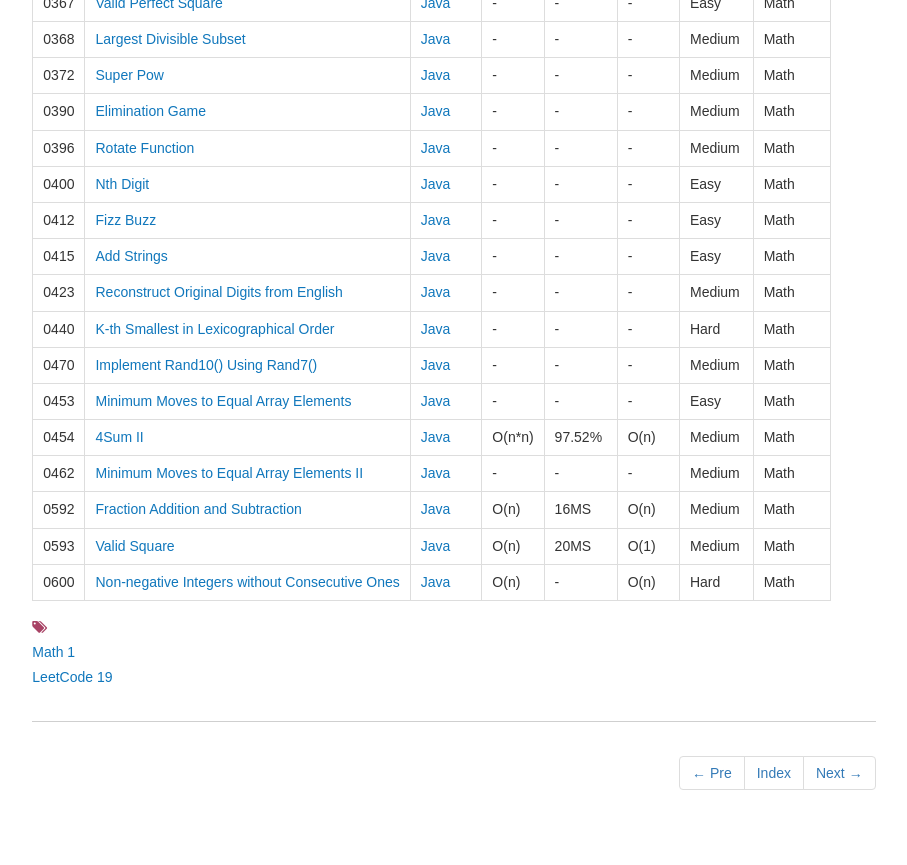
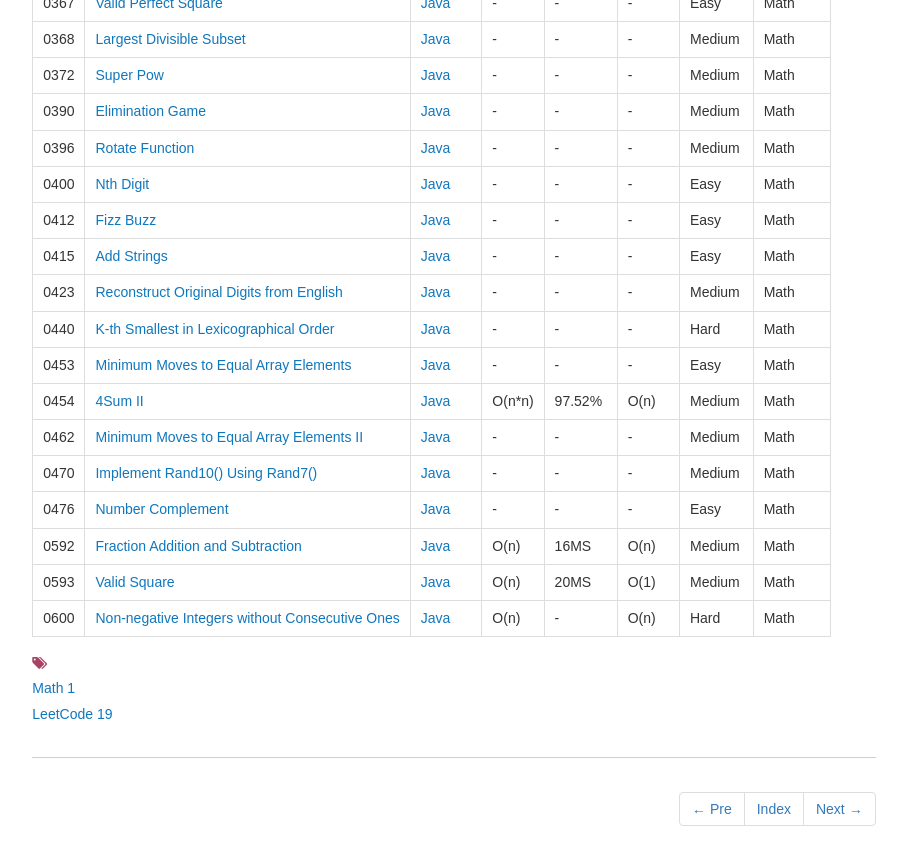
Before and after one commit to dunso/algorithm, a Jekyll site: the page built from docs/_posts/2017-12-03-Math.md, in a window 1280 px wide and 900 px high, scrolled down 1182 px. Shown: the top 865 px of the window, without its empty margins (186-1093 px from the left). Built offline with Jekyll 4.4.1, drawn with Linux system fonts in a browser that asks for light colours; nearby versions of some CDN libraries.

Commit message:
Add index of LeetCode0476.java to docs

```diff
--- a/docs/_posts/2017-12-03-Math.md
+++ b/docs/_posts/2017-12-03-Math.md
@@ -49,10 +49,11 @@ icon: file-alt
 |0415|[Add Strings](https://leetcode.com/problems/add-strings/description/)|[Java](https://e.srl/leetcode-415/)|-|-|-|Easy|Math|
 |0423|[Reconstruct Original Digits from English](https://leetcode.com/problems/reconstruct-original-digits-from-english/) | [Java](https://e.srl/leetcode-423/)  |-|-|-|Medium|Math|
 |0440|[K-th Smallest in Lexicographical Order](https://leetcode.com/problems/k-th-smallest-in-lexicographical-order/) | [Java](https://e.srl/leetcode-440/)  |-|-|-|Hard|Math|
-|0470|[Implement Rand10() Using Rand7()](https://leetcode.com/problems/implement-rand10-using-rand7/) | [Java](https://e.srl/leetcode-470/)|-|-|-|Medium|Math|
 |0453|[Minimum Moves to Equal Array Elements](https://leetcode.com/problems/minimum-moves-to-equal-array-elements/) | [Java](https://e.srl/leetcode-453/) |-|-|-|Easy|Math|
 |0454|[4Sum II](https://leetcode.com/problems/4sum-ii/) | [Java](https://e.srl/leetcode-454/)  | O(n\*n) |97.52%| O(n)  |  Medium |Math|
 |0462|[Minimum Moves to Equal Array Elements II](https://leetcode.com/problems/minimum-moves-to-equal-array-elements-ii/) | [Java](https://e.srl/leetcode-462/)  |-|-|-|  Medium |Math|
+|0470|[Implement Rand10() Using Rand7()](https://leetcode.com/problems/implement-rand10-using-rand7/) | [Java](https://e.srl/leetcode-470/)|-|-|-|Medium|Math|
+|0476|[ Number Complement](https://leetcode.com/problems/number-complement/) | [Java](https://e.srl/leetcode-476/)|-|-|-|Easy|Math|
 |0592|[Fraction Addition and Subtraction](https://leetcode.com/problems/fraction-addition-and-subtraction/)| [Java](https://e.srl/leetcode-592/)  | O(n) |16MS| O(n)  |  Medium |Math|
 |0593|[Valid Square](https://leetcode.com/problems/valid-square)| [Java](https://e.srl/leetcode-593/)  | O(n) |20MS| O(1)  |  Medium |Math|
 |0600|[Non-negative Integers without Consecutive Ones](https://leetcode.com/problems/non-negative-integers-without-consecutive-ones/) | [Java](https://e.srl/leetcode-600/)  | O(n) |-| O(n)  |  Hard |Math|
```
